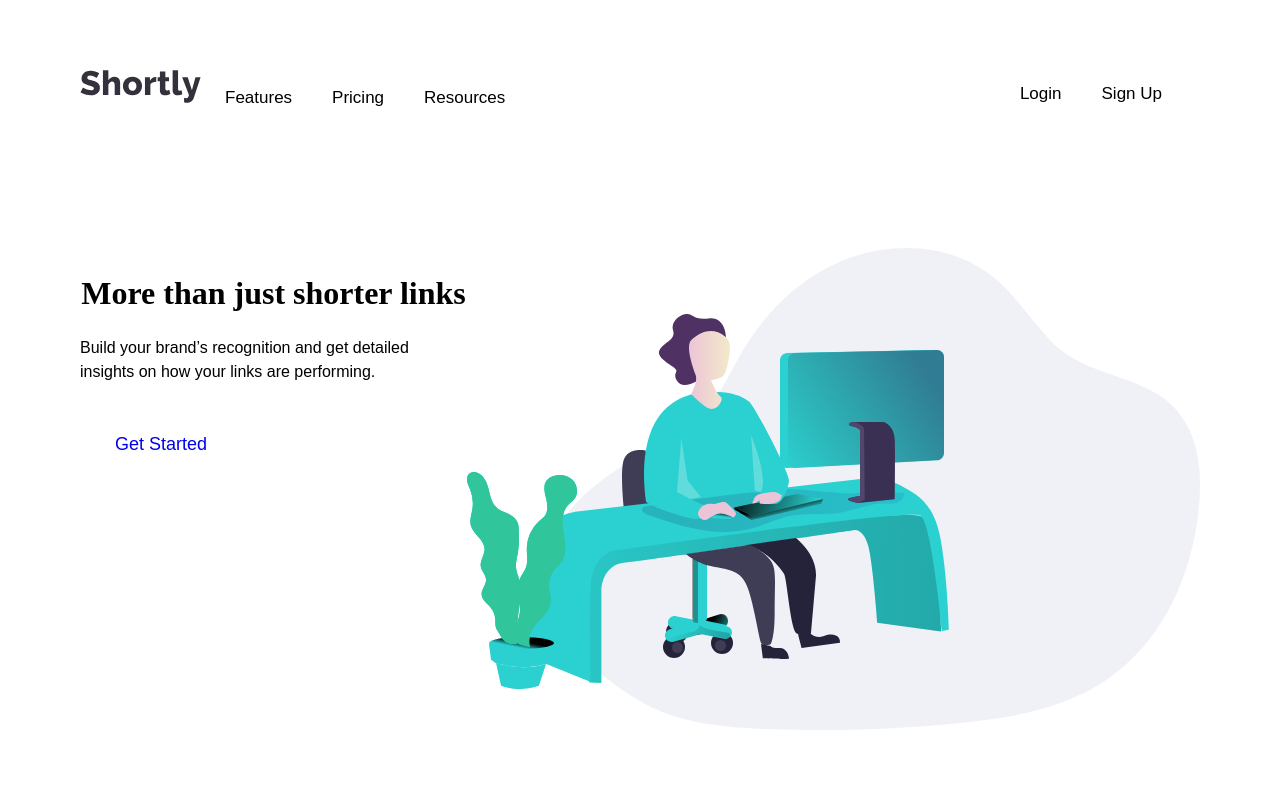
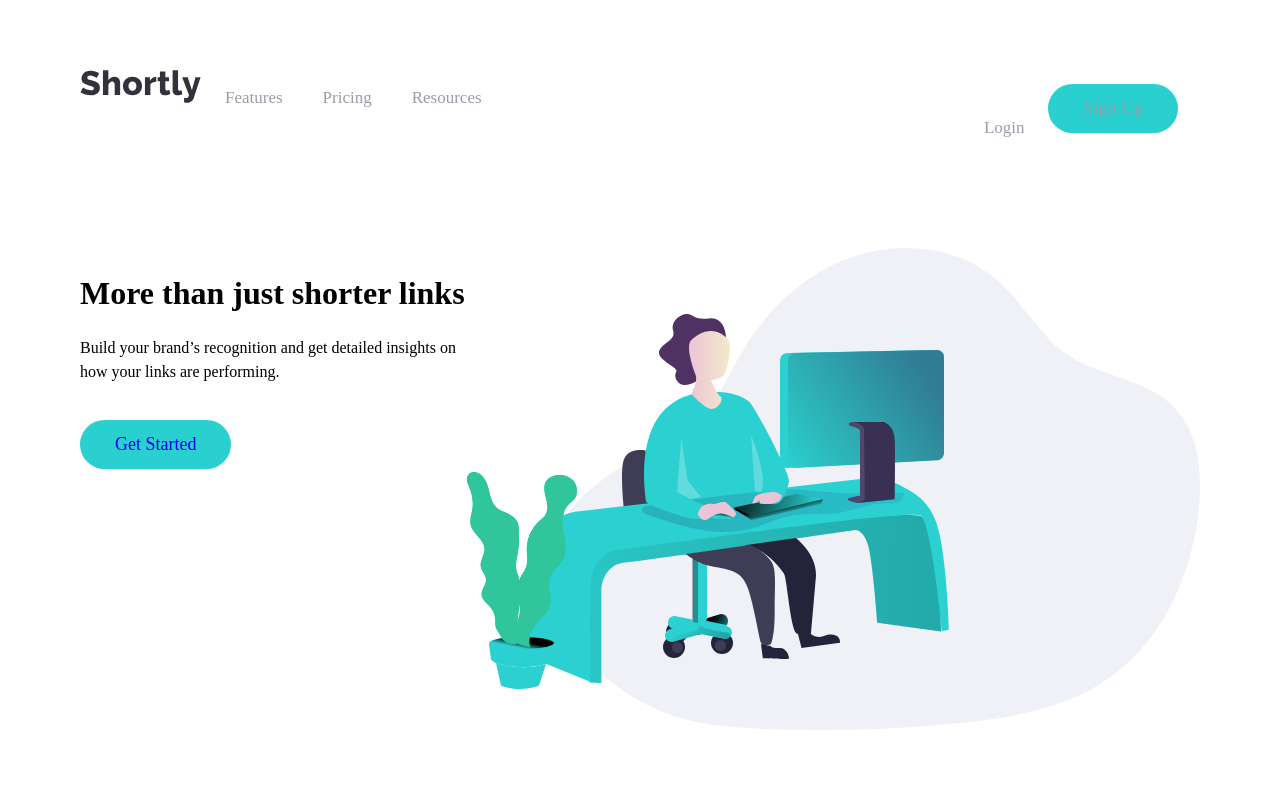
Before and after one commit to Abdulkareemoj/url-shortener-fementor, a React (Vite) app: page / in a window 1280 px wide. Shown: the top 800 px of the page. Built offline with nearby package versions, Linux system fonts and the light colour scheme.

Commit message:
try fixing some components

```diff
--- a/src/components/CTASection.jsx
+++ b/src/components/CTASection.jsx
@@ -5,7 +5,7 @@ import React from 'react';
 
 export default function CTASection() {
   return (
-  <section className="container">
+  <section className="container flex-ai">
         <div className="maincta">
 
 <h1 className="mainctatext">Boost your links today</h1>
--- a/src/components/Hero.jsx
+++ b/src/components/Hero.jsx
@@ -7,14 +7,14 @@ export default function Hero() {
   return (
 
 
-<section className="hero">
+<section className="feature">
 <div className="container">
 
   <div className="containerpall flex">
 
     <div>
   <h1 className ="herotext">More than just shorter links</h1>
-    <p>
+    <p  className ="herotext">
     Build your brand’s recognition and get detailed insights
 on how your links are performing.
     </p>
--- a/src/components/navbar.jsx
+++ b/src/components/navbar.jsx
@@ -6,7 +6,7 @@ import logo from '../images/logo.svg';
 export default function Navbar() {
     return (
         <header >
-            <nav className="containerpall container ">
+            <nav className="containerpall container flex-ai">
                <img src={logo} alt="logo" />
 
                        <a href="#">Features</a>
@@ -15,7 +15,7 @@ export default function Navbar() {
 
                 <div className="nav-right">
                     <a href="#">Login</a>
-                    <a href="#">Sign Up</a>
+                    <a href="#"  className="button">Sign Up</a>
                 </div>
             </nav>
         </header>
--- a/src/scss/_ctasection.scss
+++ b/src/scss/_ctasection.scss
@@ -1,5 +1,7 @@
 .maincta{
-    background-image: url("../images/bg-shorten-desktop.svg");
+
+    text-align: center;
+     background-image: url("../images/bg-shorten-desktop.svg");
 }
 
 	// .container {
@@ -10,7 +12,7 @@
 	// }
 
 	&text {
-		text-align: justify;
+
 		// font-size: 5rem;
 font-family: $family;
 font-weight: $weights;
--- a/src/scss/_features.scss
+++ b/src/scss/_features.scss
@@ -1,5 +1,5 @@
 .feature {
-	background-color: $lightGrayishBlue;
+	background-color: $grayishViolet;
 	text-align: center;
 
 	@include divisions-up(medium) {
--- a/src/scss/_globals.scss
+++ b/src/scss/_globals.scss
@@ -79,7 +79,7 @@ a:hover {
 		justify-content: center;
 	}
 	&-ai {
-		align-items: center;
+		align-items: baseline;
 	}
 	&-dc{
 		flex-direction: column-reverse;
@@ -88,19 +88,20 @@ a:hover {
 }
 
 
-Buttons
+// Buttons
 button,
 .button {
 	position: relative;
 	display: inline-block;
 	padding: 0.875rem 2.1875rem;
-	background-image: $Cyan;
+	background-color: $Cyan;
 	border: 0;
 	border-radius: 50px;
 	cursor: pointer;
 	// color: $white;
-	font-weight: 400;
+	font-weight: $weights;
 	font-size: $fontsize;
+	font-family: $family;
 	transition: opacity 300ms ease-in-out;
 	overflow: hidden;
 
--- a/src/scss/_hero.scss
+++ b/src/scss/_hero.scss
@@ -9,8 +9,8 @@
 	// }
 
 	&text {
-		text-align: center;
-		// font-size: 5rem;
+
+
 font-family: $family;
 font-weight: $weights;
 		// @include divisions-up(large) {
@@ -19,4 +19,10 @@ font-weight: $weights;
 		// 	text-align: left;
 		// }
 	}
+	h1{
+		font-size: 3.5rem;
+	}
+	p{
+		color: $grayishViolet;
+	}
 }
--- a/src/scss/_navbar.scss
+++ b/src/scss/_navbar.scss
@@ -3,16 +3,18 @@
   /* Style the links inside the navigation bar */
   nav{
     a {
-    color: black;
+    color: $grayishViolet;
     text-align: center;
     padding: 14px 16px;
     text-decoration: none;
     font-size: 17px;
     margin-left: 0.5rem;
+   font-family: $family;
+font-weight: $weights;
+
 
     &:hover {
-    background-color: #ddd;
-    color: black;
+    color: $darkViolet;
   }
 }}
 
```
